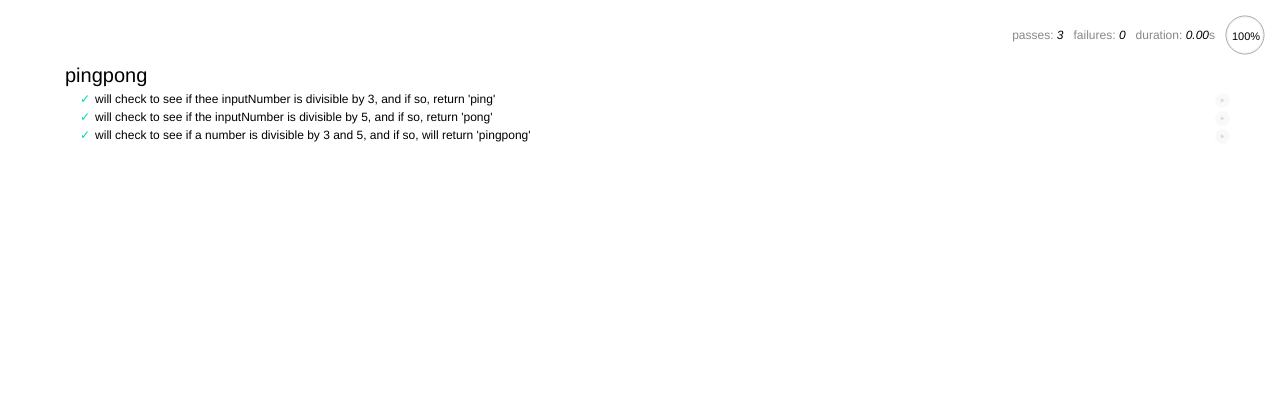
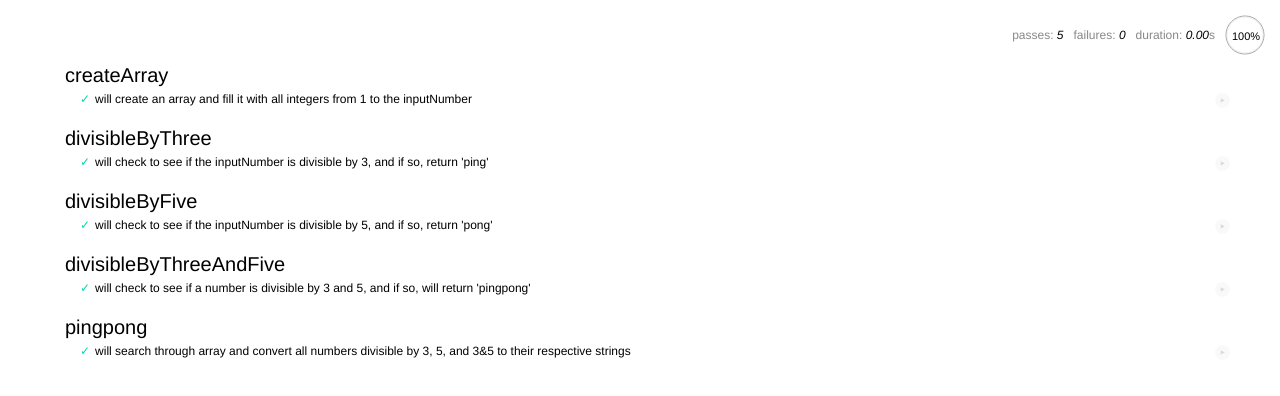
Before and after one commit to mollieboots/pingpong, a plain HTML site: page spec-runner.html in a window 1280 px wide. Drawn offline with Linux system fonts and the light colour scheme.

Commit message:
reworked specs

```diff
--- a/scripts.js
+++ b/scripts.js
@@ -1,30 +1,60 @@
-var pingpong = function(inputNumber) {
-	if ((inputNumber % 5 === 0) && (inputNumber % 3 === 0)) {
-		return "pingpong";
-	} else if (inputNumber % 3 === 0) {
+var createArray = function(inputNumber) {
+	var integerArray = [];
+	for (var inputNumber = inputNumber; inputNumber > 0 ; inputNumber -= 1) {
+		integerArray.push(inputNumber);
+	}
+	return integerArray;
+};
+
+var divisibleByThree = function(inputNumber) {
+	if (inputNumber % 3 === 0) {
 		return "ping";
-	} else if (inputNumber % 5 === 0) {
-		return "pong";
-	} else {
-		return inputNumber;
 	}
 };
 
+var divisibleByFive = function(inputNumber) {
+	if (inputNumber % 5 === 0) {
+		return "pong";
+	}
+};
+
+var divisibleByThreeAndFive = function(inputNumber) {
+	if ((inputNumber % 5 === 0) && (inputNumber % 3 === 0)) {
+		return "pingpong";
+	}
+};
+
+var pingpong = function(inputNumber) {
+	var integerArray = createArray(inputNumber);
+
+	integerArray.forEach(function(element, index) {
+		if (divisibleByThreeAndFive(element) === 'pingpong') {
+			integerArray[index] = 'pingpong';
+		} else if (divisibleByThree(element) === 'ping') {
+			integerArray[index] = 'ping';
+		} else if (divisibleByFive(element) === 'pong') {
+			integerArray[index] = 'pong';
+		}
+	});
+	return integerArray;
+}
+
 $(document).ready(function() {
-	$("button#submit").click(function(event) {
+	$("button#submit").click(function(event){
+		event.preventDefault();
+
 		var inputNumber = parseInt($("input#putnumber").val());
 		var result = pingpong(inputNumber);
 
 		if (result === "ping") {
-			alert("ping");
+			$("ul#output").prepend("<li>Ping</li>");
 		} else if (result === "pong") {
-			alert("pong");
+			$("ul#output").prepend("<li>Pong</li>");
 		} else if (result === "pingpong") {
-			alert("pingpong");
+			$("ul#output").prepend("<li>Pingpong</li>");
 		}
-		$( '#putnumber' ).each(function(){
-			this.reset();
-		});
-		event.preventDefault();
+
+		$("input#putnumber").reset();
+
 	});
 });
--- a/specs.js
+++ b/specs.js
@@ -1,13 +1,29 @@
-describe('pingpong', function() {
-	it("will check to see if thee inputNumber is divisible by 3, and if so, return 'ping'", function() {
-		expect(pingpong(9)).to.equal("ping");
-	});
-
-	it("will check to see if the inputNumber is divisible by 5, and if so, return 'pong'", function() {
-		expect(pingpong(20)).to.equal("pong");
-	});
-
-	it("will check to see if a number is divisible by 3 and 5, and if so, will return 'pingpong'", function() {
-		expect(pingpong(15)).to.equal("pingpong");
+describe('createArray', function() {
+	it("will create an array and fill it with all integers from 1 to the inputNumber", function() {
+		expect(createArray(12)).to.eql([12,11,10,9,8,7,6,5,4,3,2,1]);
 	});
 });
+
+describe('divisibleByThree', function() {
+	it("will check to see if the inputNumber is divisible by 3, and if so, return 'ping'", function() {
+		expect(divisibleByThree(9)).to.equal("ping");
+	});
+});
+
+describe('divisibleByFive', function() {
+	it("will check to see if the inputNumber is divisible by 5, and if so, return 'pong'", function() {
+		expect(divisibleByFive(20)).to.equal("pong");
+	});
+});
+
+describe('divisibleByThreeAndFive', function() {
+	it("will check to see if a number is divisible by 3 and 5, and if so, will return 'pingpong'", function() {
+		expect(divisibleByThreeAndFive(15)).to.equal("pingpong");
+	});
+});
+
+describe('pingpong', function() {
+	it("will search through array and convert all numbers divisible by 3, 5, and 3&5 to their respective strings", function() {
+		expect(pingpong(15)).to.eql(["pingpong",14,13,"ping",11,"pong","ping",8,7,"ping","pong",4,"ping",2,1]);
+	});
+});
--- a/styles.css
+++ /dev/null
@@ -1,3 +0,0 @@
-.results {
-	display: none;
-}
```
Also changed, not shown: index.html (+1 -1 lines).
